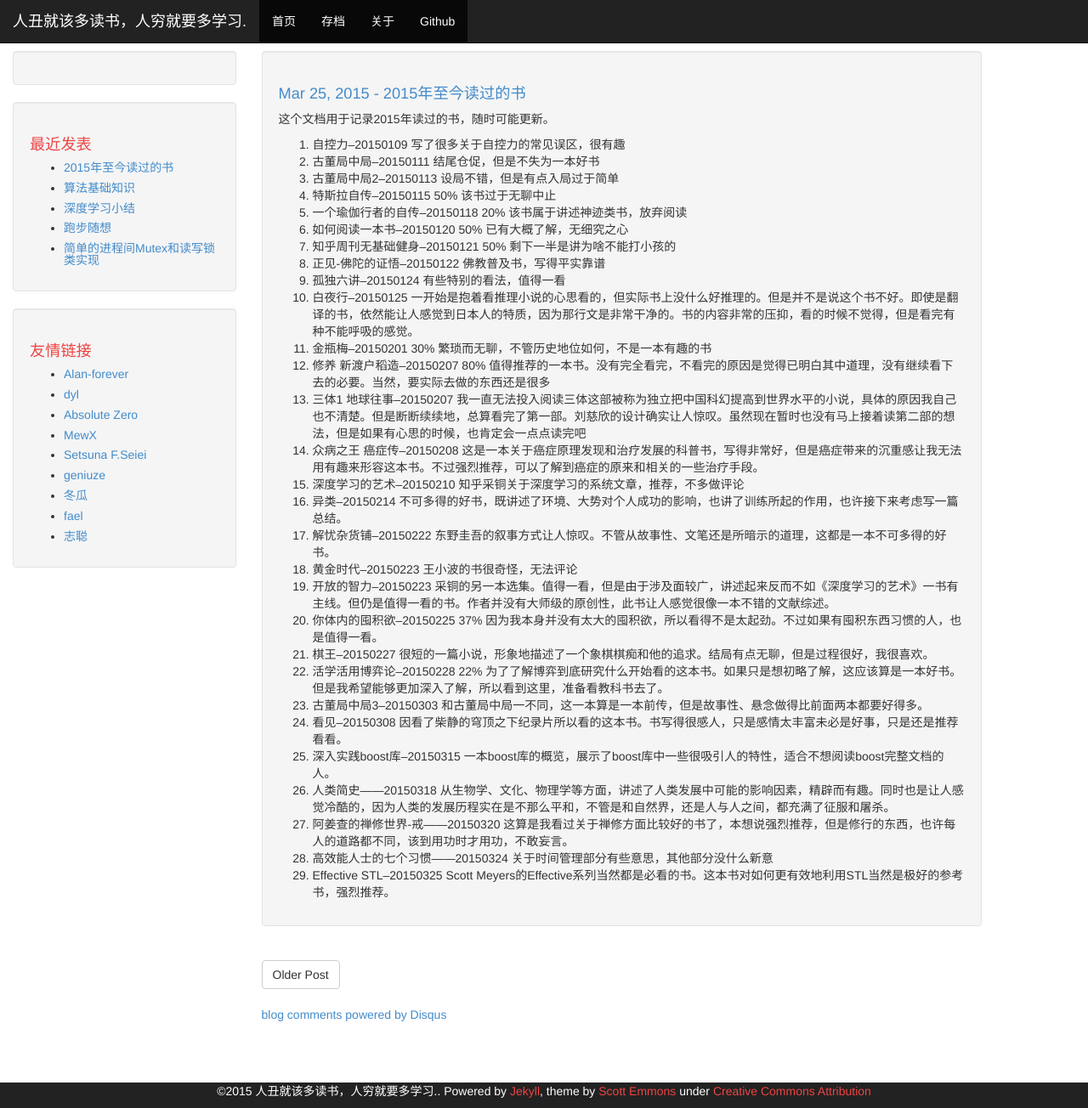
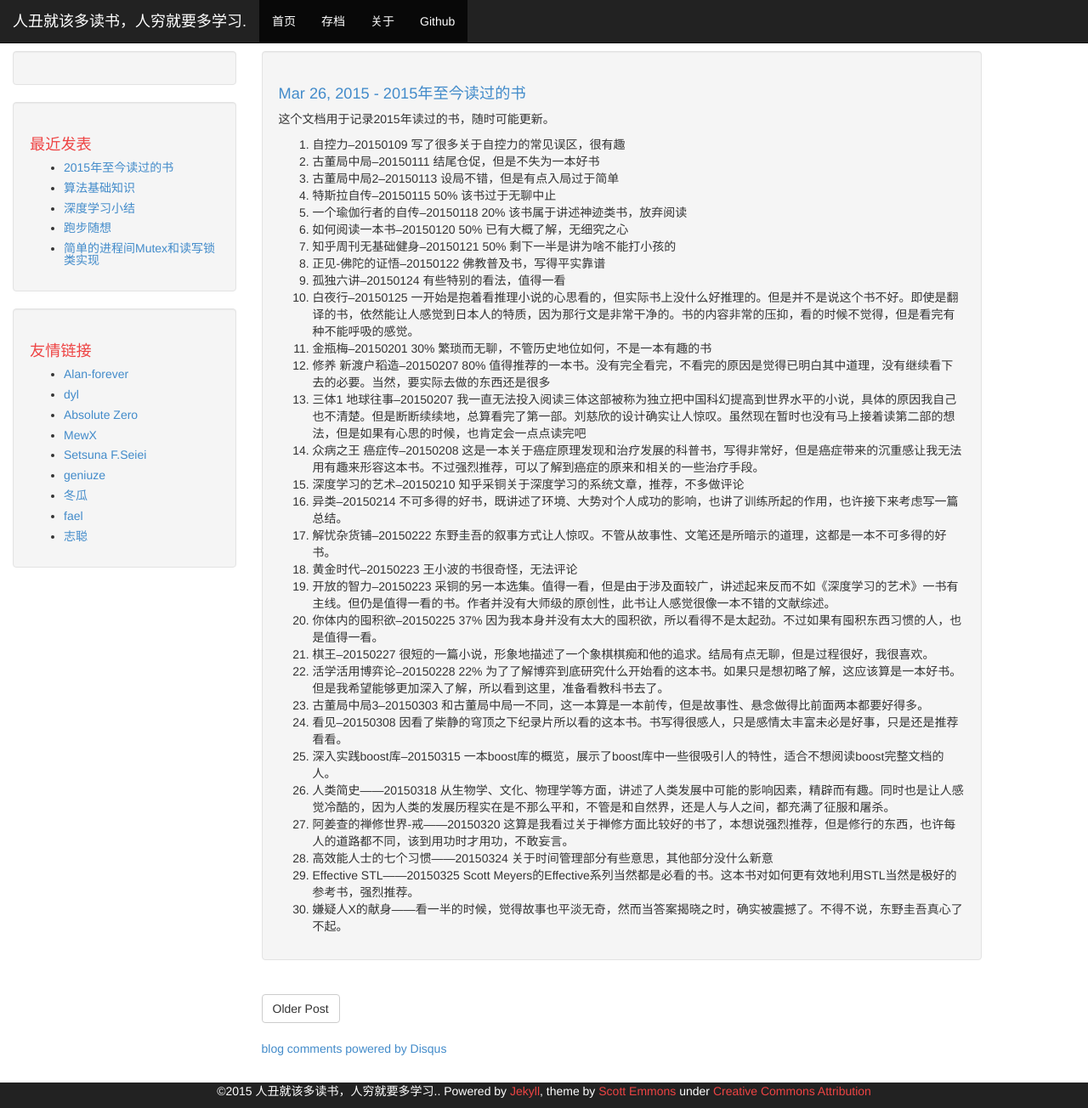
Before and after one commit to phonzia/old_blog, a Jekyll site: the page built from _posts/2015-03-26-BooksRead.md, in a window 1280 px wide and 1304 px high. Shown: the whole window at 85% size. Built offline with Jekyll 4.4.1, drawn with Linux system fonts in a browser that asks for light colours; Markdown is read by kramdown in place of the engine named in the settings; comment, search, counter and statistics services are not loaded.

Commit message:
add book read

```diff
--- a/_posts/2015-03-25-BooksRead.md
+++ b/_posts/2015-03-26-BooksRead.md
@@ -33,4 +33,5 @@ title: "2015年至今读过的书"
 26. 人类简史——20150318 从生物学、文化、物理学等方面，讲述了人类发展中可能的影响因素，精辟而有趣。同时也是让人感觉冷酷的，因为人类的发展历程实在是不那么平和，不管是和自然界，还是人与人之间，都充满了征服和屠杀。
 27. 阿姜查的禅修世界-戒——20150320 这算是我看过关于禅修方面比较好的书了，本想说强烈推荐，但是修行的东西，也许每人的道路都不同，该到用功时才用功，不敢妄言。
 28. 高效能人士的七个习惯——20150324 关于时间管理部分有些意思，其他部分没什么新意
-29. Effective STL--20150325 Scott Meyers的Effective系列当然都是必看的书。这本书对如何更有效地利用STL当然是极好的参考书，强烈推荐。
+29. Effective STL——20150325 Scott Meyers的Effective系列当然都是必看的书。这本书对如何更有效地利用STL当然是极好的参考书，强烈推荐。
+30. 嫌疑人X的献身——看一半的时候，觉得故事也平淡无奇，然而当答案揭晓之时，确实被震撼了。不得不说，东野圭吾真心了不起。
```
